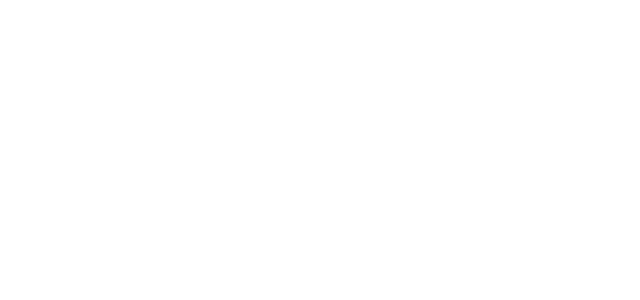
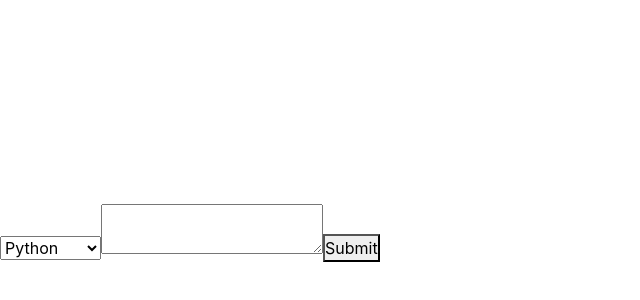
Before and after one commit to varunkumarnr/DevCI, a React (Create React App) app: page /Visulizer in a window 1280 px wide. Shown: the part 46-346 px from the top of the page, without its empty margins (0-640 px from the left). Built offline with nearby package versions, Linux system fonts and the light colour scheme.

Commit message:
code visualizer component

```diff
--- a/src/Routes.js
+++ b/src/Routes.js
@@ -4,6 +4,7 @@ import { Compiler } from "./pages/Compiler";
 import Editor from "./pages/Editor";
 import { Home } from "./pages/Home";
 import WhilteBoard from "./pages/WhilteBoard";
+import { Visulizer } from "./pages/Visulizer";
 export const Routes = () => {
   return (
     <Router>
@@ -11,6 +12,7 @@ export const Routes = () => {
       <Route path='/editor' component={Editor}></Route>
       <Route path='/compiler' component={Compiler}></Route>
       <Route path='/board' component={WhilteBoard}></Route>
+      <Route path='/Visulizer' component={Visulizer}></Route>
     </Router>
   );
 };
--- a/src/Styles/Board.css
+++ b/src/Styles/Board.css
@@ -20,7 +20,7 @@
   width: auto;
 }
 canvas {
-  min-height: 500px;
+  min-height: 800px;
 }
 
 .controls .fa-icon {
--- a/src/components/Compiler/temp.js
+++ b/src/components/Compiler/temp.js
@@ -2,45 +2,44 @@ export const JSCODE =
   `
 //this is Node Js template
 
-function greet(name) {
-    console.log(\`Hello,\${name}!\`);
-}
-greet("world");
-}
+//function greet(name) {
+    //console.log(\`Hello,\${name}!\`);
+//}
+//greet("world");
 `.trim() + "\n";
 export const PYCODE =
   `
 #this is python template
-def greet(name):
-    print(f"Hello,{name}!")
-greet("!world")
+#def greet(name):
+    #print(f"Hello,{name}!")
+#greet("!world")
 `.trim() + "\n";
 export const CPPCODE =
   `
 // This is C++ tenplate
-#include <iostream>
-void greet(std::string name) {
-    std::cout << "Hello, " << name << "!";
-}
-int main() {
-    greet("world");
-    return 0;
-}
+//#include <iostream>
+//void greet(std::string name) {
+    //std::cout << "Hello, " << name << "!";
+//}
+//int main() {
+    //greet("world");
+    //return 0;
+//}
 `.trim() + "\n";
 export const RBCODE =
   `
 # This is the Ruby template
-def greet(name)
-    puts "Hello, #{name}!"
-end
-greet('world')
+# def greet(name)
+    # puts "Hello, #{name}!"
+#end
+#greet('world')
 `.trim() + "\n";
 
 export const LUACODE =
   `
 -- This is the Lua template
-function greet(name)
-    print("Hello, " .. name .. "!")
-end
-greet("world")
+-- function greet(name)
+    -- print("Hello, " .. name .. "!")
+-- end
+-- greet("world")
 `.trim() + "\n";
--- a/src/pages/Compiler.js
+++ b/src/pages/Compiler.js
@@ -20,10 +20,11 @@ export const Compiler = () => {
   ];
   const languages = ["python", "java script", "c++", "ruby", "lua"];
   const temp = [PYCODE, JSCODE, CPPCODE, RBCODE, LUACODE];
+  const [tempcode, setTempCode] = useState(PYCODE);
   const [langauge, setLanguage] = useState("cpython-head");
   const [python, setPython] = useLocalStorage("PYCODE", "");
   const [id, setid] = useState("python");
-  const [tempcode, setTempCode] = useState(PYCODE);
+
   const lang = arr.map((lang) => lang);
   const handleAddrTypeChange = (e) => {
     setLanguage(lang[e.target.value]);
--- /dev/null
+++ b/src/pages/Visulizer.js
@@ -0,0 +1,74 @@
+import React, { useState, useEffect } from "react";
+export const Visulizer = () => {
+  const arr = [];
+  // const [python, setPython] = useState("");
+  const temp = 'print("hello world")';
+  const [code, setCode] = useState(temp);
+
+  const editFrame = (data) => {
+    var link = data.link;
+    document.getElementById("codeEx").remove();
+    var main = document.getElementById("mainCode");
+    main.innerHTML += `<iframe id="codeEx" class="codeEx" width="900" height="300" frameborder="0" src=${link}></iframe>`;
+    console.log(link);
+    var c = document.getElementById("codeEx");
+    if (c.className.includes("active")) {
+      return;
+    } else {
+      c.className = c.className + " active";
+    }
+  };
+  const fetchData = async () => {
+    let value = code;
+    value = value.split("\n");
+    value = value.join("<br>");
+    var dataForm = new FormData();
+    dataForm.append("code", value);
+    console.log(dataForm);
+    fetch(`https://vealizeapi.root.sx/code/python`, {
+      method: "post",
+      body: dataForm,
+    })
+      .then((e) => e.json())
+      .then((data) => editFrame(data));
+  };
+  const onChangeHandler = (e) => {
+    setCode(e.target.value);
+  };
+  // useEffect(() => {
+  //   console.log(code);
+  // }, [code]);
+  return (
+    <div>
+      <div className='mainCode' id='mainCode'>
+        <select name='langs' id='langs' className='langs'>
+          <option value='python'>Python</option>
+          <option value='javascript'>Javascript</option>
+          <option value='c'>C</option>
+          <option value='c++'>C++</option>
+        </select>
+        <textarea
+          wrap='off'
+          id='editor'
+          placeholder=''
+          onChange={onChangeHandler}
+        ></textarea>
+        <button
+          onClick={() => {
+            fetchData();
+          }}
+        >
+          Submit
+        </button>
+        <iframe
+          title=' '
+          id='codeEx'
+          className='codeEx'
+          width='900'
+          height='300'
+          frameBorder='0'
+        ></iframe>
+      </div>
+    </div>
+  );
+};
--- a/src/pages/WhilteBoard.js
+++ b/src/pages/WhilteBoard.js
@@ -79,6 +79,7 @@ function WhiteBoard() {
         ref={canvasRef}
         onMouseDown={handleMouseDown}
         onTouchStart={handleMouseUp}
+        onTouchMove={handleMouseMove}
         onTouchEnd={handleMouseDown}
         onMouseUp={handleMouseUp}
         onMouseMove={handleMouseMove}
```
